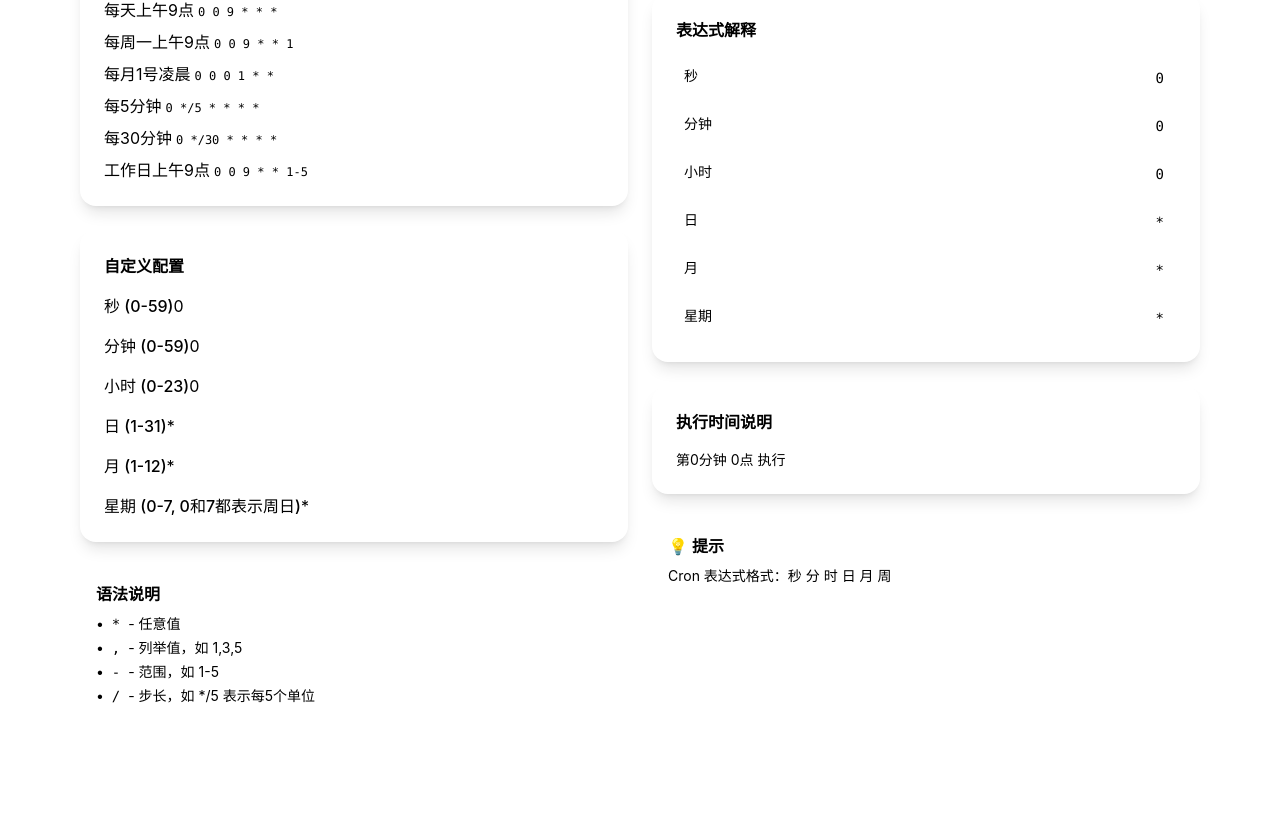
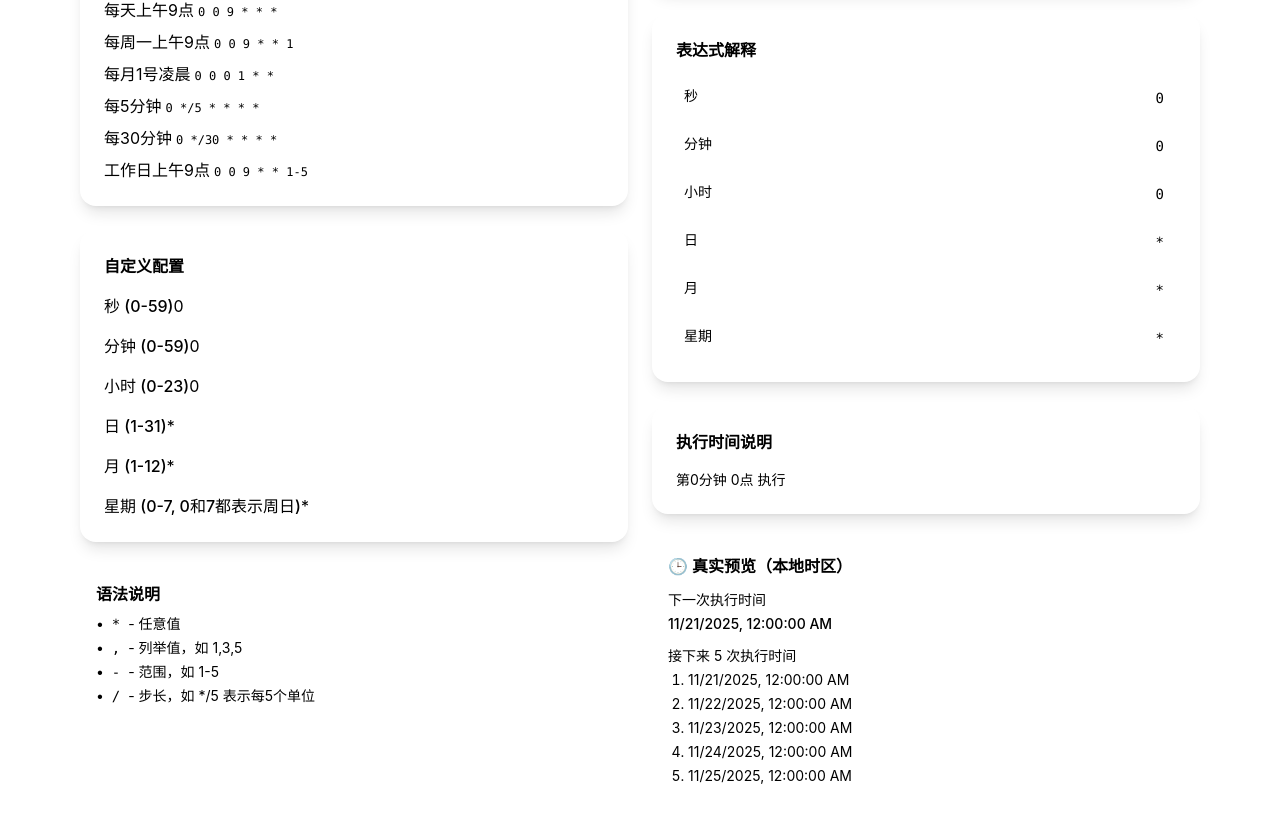
Before and after one commit to liujunxiang0076/liu-tools-front, a Vue app: page /tool/cron-generator in a window 1280 px wide. Shown: the part 334-1156 px from the top of the page. Before the commit the page ends 1088 px from the top, so only its background shows below. Built offline with nearby package versions, Linux system fonts and the light colour scheme.

Commit message:
feat: add real-time cron run preview

```diff
--- a/src/views/CronGenerator.vue
+++ b/src/views/CronGenerator.vue
@@ -142,6 +142,7 @@
           <div class="bg-base-100 rounded-2xl p-6 shadow-lg">
             <div class="flex items-center justify-between mb-4">
               <h3 class="font-semibold text-base-content">Cron 表达式</h3>
+              <div class="flex flex-col items-end gap-1">
                 <button
                   @click="copyCron"
                   class="btn btn-sm btn-primary"
@@ -151,6 +152,8 @@
                   </svg>
                   复制
                 </button>
+                <span class="text-xs text-base-content/60">已按当前时区计算</span>
+              </div>
             </div>
             <div class="p-4 bg-base-200 rounded-lg">
               <code class="text-lg font-mono text-primary">{{ cronExpression }}</code>
@@ -196,10 +199,22 @@
 
           <!-- 下次执行时间预览 -->
           <div class="bg-success/10 rounded-2xl p-4">
-            <h4 class="font-semibold text-base-content mb-2">💡 提示</h4>
-            <p class="text-sm text-base-content/70">
-              Cron 表达式格式：秒 分 时 日 月 周
+            <h4 class="font-semibold text-base-content mb-3">🕒 真实预览（本地时区）</h4>
+            <p v-if="previewError" class="text-sm text-error">
+              {{ previewError }}
             </p>
+            <div v-else class="space-y-3 text-sm text-base-content/80">
+              <div>
+                <p class="text-base-content/70 mb-1">下一次执行时间</p>
+                <p class="font-medium">{{ nextRunText }}</p>
+              </div>
+              <div>
+                <p class="text-base-content/70 mb-1">接下来 5 次执行时间</p>
+                <ul class="space-y-1 list-decimal pl-5">
+                  <li v-for="run in nextRuns" :key="run">{{ run }}</li>
+                </ul>
+              </div>
+            </div>
           </div>
         </div>
       </div>
@@ -291,6 +306,132 @@ const description = computed(() => {
   return parts.length > 0 ? parts.join(' ') + ' 执行' : '请配置执行时间'
 })
 
+const parseField = (field: string, min: number, max: number) => {
+  const allowed = new Set<number>()
+  const segments = field.split(',').map(item => item.trim()).filter(Boolean)
+
+  if (segments.length === 0) {
+    throw new Error(`字段 "${field}" 为空`)
+  }
+
+  const addRange = (start: number, end: number, step = 1) => {
+    if (start < min || end > max || start > end || step <= 0) {
+      throw new Error(`字段 "${field}" 超出范围 ${min}-${max}`)
+    }
+    for (let i = start; i <= end; i += step) {
+      allowed.add(i)
+    }
+  }
+
+  for (const segment of segments) {
+    if (segment === '*') {
+      addRange(min, max)
+      continue
+    }
+
+    if (segment.includes('/')) {
+      const [base, stepStr] = segment.split('/')
+      const step = Number(stepStr)
+      if (!Number.isInteger(step) || step <= 0) {
+        throw new Error(`字段 "${field}" 的步长无效`)
+      }
+
+      if (base === '*') {
+        addRange(min, max, step)
+        continue
+      }
+
+      if (base.includes('-')) {
+        const [startStr, endStr] = base.split('-')
+        addRange(Number(startStr), Number(endStr), step)
+        continue
+      }
+
+      const start = Number(base)
+      addRange(start, max, step)
+      continue
+    }
+
+    if (segment.includes('-')) {
+      const [startStr, endStr] = segment.split('-')
+      addRange(Number(startStr), Number(endStr))
+      continue
+    }
+
+    const value = Number(segment)
+    if (!Number.isInteger(value) || value < min || value > max) {
+      throw new Error(`字段 "${field}" 的值无效`)
+    }
+    allowed.add(value)
+  }
+
+  return allowed
+}
+
+const getNextRuns = (expression: string, count: number) => {
+  const [sec, min, hr, dayOfMonth, mon, dayOfWeek] = expression.trim().split(/\s+/)
+  if (!dayOfWeek) {
+    throw new Error('Cron 表达式必须为 6 段：秒 分 时 日 月 周')
+  }
+
+  const secSet = parseField(sec, 0, 59)
+  const minSet = parseField(min, 0, 59)
+  const hrSet = parseField(hr, 0, 23)
+  const daySet = parseField(dayOfMonth, 1, 31)
+  const monSet = parseField(mon, 1, 12)
+  const weekSet = parseField(dayOfWeek, 0, 7)
+
+  const weekMatches = (weekDay: number) => weekSet.has(weekDay) || (weekDay === 0 && weekSet.has(7))
+  const result: Date[] = []
+  const cursor = new Date()
+  cursor.setMilliseconds(0)
+
+  // 最多向未来搜索 2 年，避免死循环
+  const maxIterations = 2 * 366 * 24 * 60 * 60
+
+  for (let i = 0; i < maxIterations && result.length < count; i += 1) {
+    cursor.setSeconds(cursor.getSeconds() + 1)
+    const currentWeekDay = cursor.getDay()
+
+    const matched = secSet.has(cursor.getSeconds())
+      && minSet.has(cursor.getMinutes())
+      && hrSet.has(cursor.getHours())
+      && daySet.has(cursor.getDate())
+      && monSet.has(cursor.getMonth() + 1)
+      && weekMatches(currentWeekDay)
+
+    if (matched) {
+      result.push(new Date(cursor))
+    }
+  }
+
+  if (result.length < count) {
+    throw new Error('未能在合理时间范围内计算到可执行时间，请检查表达式')
+  }
+
+  return result
+}
+
+const formattedNextRuns = computed(() => {
+  try {
+    return getNextRuns(cronExpression.value, 5).map(run => run.toLocaleString())
+  } catch {
+    return []
+  }
+})
+
+const previewError = computed(() => {
+  try {
+    getNextRuns(cronExpression.value, 1)
+    return ''
+  } catch (error) {
+    return error instanceof Error ? error.message : '表达式无效，请检查配置项'
+  }
+})
+
+const nextRuns = computed(() => formattedNextRuns.value)
+const nextRunText = computed(() => nextRuns.value[0] ?? '暂无')
+
 const applyPreset = (preset: any) => {
   [second.value, minute.value, hour.value, day.value, month.value, week.value] = preset.values
 }
```
Lines whose indentation alone changed are shown as unchanged.
